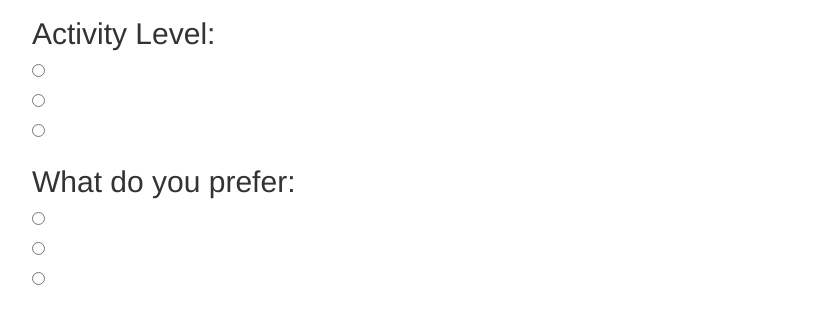
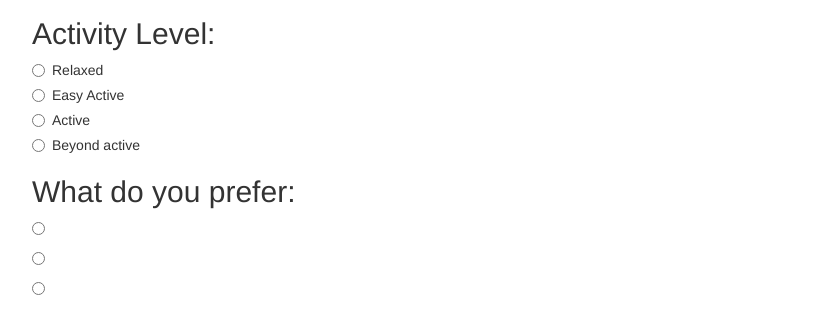
Before and after one commit to psvun0116/vacationsuggester, a plain HTML site: page index.html in a window 1280 px wide. Shown: the part 725-1038 px from the top of the page, without its empty margins (38-867 px from the left). Drawn offline with Linux system fonts and the light colour scheme.

Commit message:
updated level section. included another radio button. added values relaxed, easy, active, and beyond.

```diff
--- a/index.html
+++ b/index.html
@@ -104,17 +104,22 @@
       <h2>Activity Level:</h2>
       <div class="radio">
         <label>
-          <input type="radio" name="level" value="">
+          <input type="radio" name="level" value="relaxed">Relaxed
         </label>
       </div>
       <div class="radio">
         <label>
-          <input type="radio" name="level" value="">
+          <input type="radio" name="level" value="easy">Easy Active
         </label>
       </div>
       <div class="radio">
         <label>
-          <input type="radio" name="level" value="">
+          <input type="radio" name="level" value="active">Active
+        </label>
+      </div>
+      <div class="radio">
+        <label>
+          <input type="radio" name="level" value="beyond">Beyond active
         </label>
       </div>
 
```
